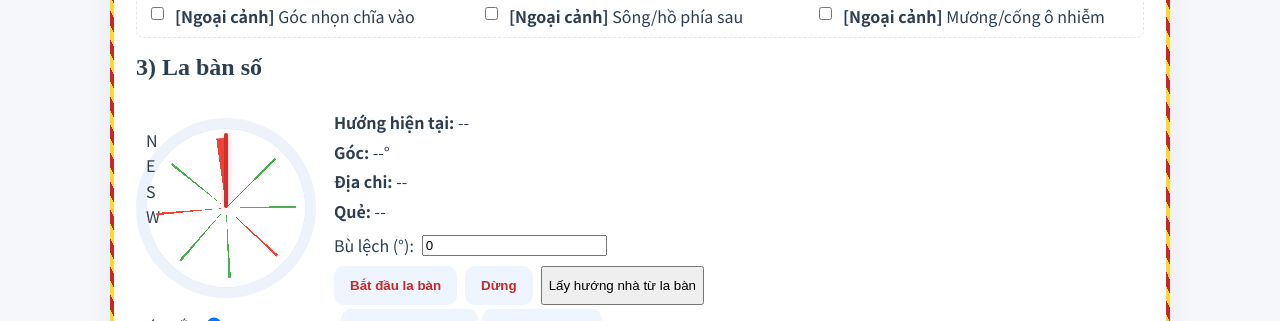
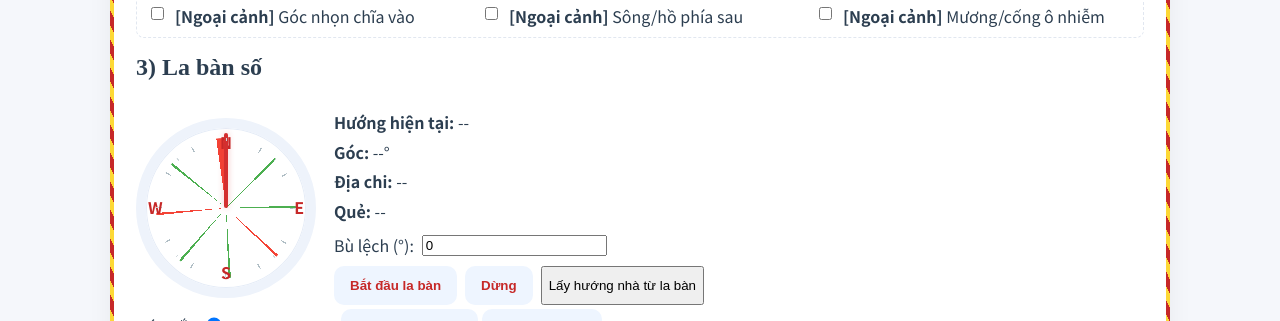
Before and after one commit to Kendo260599/final1, a website: page index.html in a window 1280 px wide. Shown: the part 1490-1811 px from the top of the page. Drawn offline with Linux system fonts and the light colour scheme.

Commit message:
Update style.css

```diff
--- a/style.css
+++ b/style.css
@@ -73,6 +73,14 @@ ul.clean li:last-child{border-bottom:none}
 /* La bàn */
 .compass-wrap{display:flex;gap:18px;align-items:center;flex-wrap:wrap}
 .compass{width:180px;height:180px;border-radius:50%;border:10px solid #eef3fb;position:relative;background:#fff;box-shadow:inset 0 0 0 1px #e5ecf7}
+.compass::before,.compass::after{content:"";position:absolute;inset:10px;border-radius:50%;pointer-events:none}
+.compass::before{background:repeating-conic-gradient(#b0bec5 0deg 1deg,transparent 1deg 30deg);mask:radial-gradient(farthest-side,transparent calc(100% - 6px),#000 calc(100% - 6px))}
+.compass::after{background:repeating-conic-gradient(#cfd8dc 0deg 1deg,transparent 1deg 45deg);mask:radial-gradient(farthest-side,transparent calc(100% - 3px),#000 calc(100% - 3px))}
+.compass .label{position:absolute;font-weight:700;color:var(--primary)}
+.label-n{top:2px;left:50%;transform:translateX(-50%)}
+.label-s{bottom:2px;left:50%;transform:translateX(-50%)}
+.label-e{right:2px;top:50%;transform:translateY(-50%)}
+.label-w{left:2px;top:50%;transform:translateY(-50%)}
 .dial{position:absolute;inset:10px;border-radius:50%;background:conic-gradient(#f44336 0 2deg, transparent 2deg 44deg, #4caf50 44deg 46deg, transparent 46deg 88deg, #4caf50 88deg 90deg, transparent 90deg 132deg, #f44336 132deg 134deg, transparent 134deg 176deg, #4caf50 176deg 178deg, transparent 178deg 220deg, #4caf50 220deg 222deg, transparent 222deg 264deg, #f44336 264deg 266deg, transparent 266deg 308deg, #4caf50 308deg 310deg, transparent 310deg 352deg, #f44336 352deg 360deg);transition:transform 0.3s ease-out}
 .needle{position:absolute;left:50%;top:50%;width:4px;height:75px;background:#d32f2f;transform-origin:50% 100%;transform:translate(-50%,-100%) rotate(0deg);transition:transform 0.3s ease-out;border-radius:3px;box-shadow:0 0 6px rgba(211,47,47,.3)}
 .compass-info div{margin:4px 0}
```
